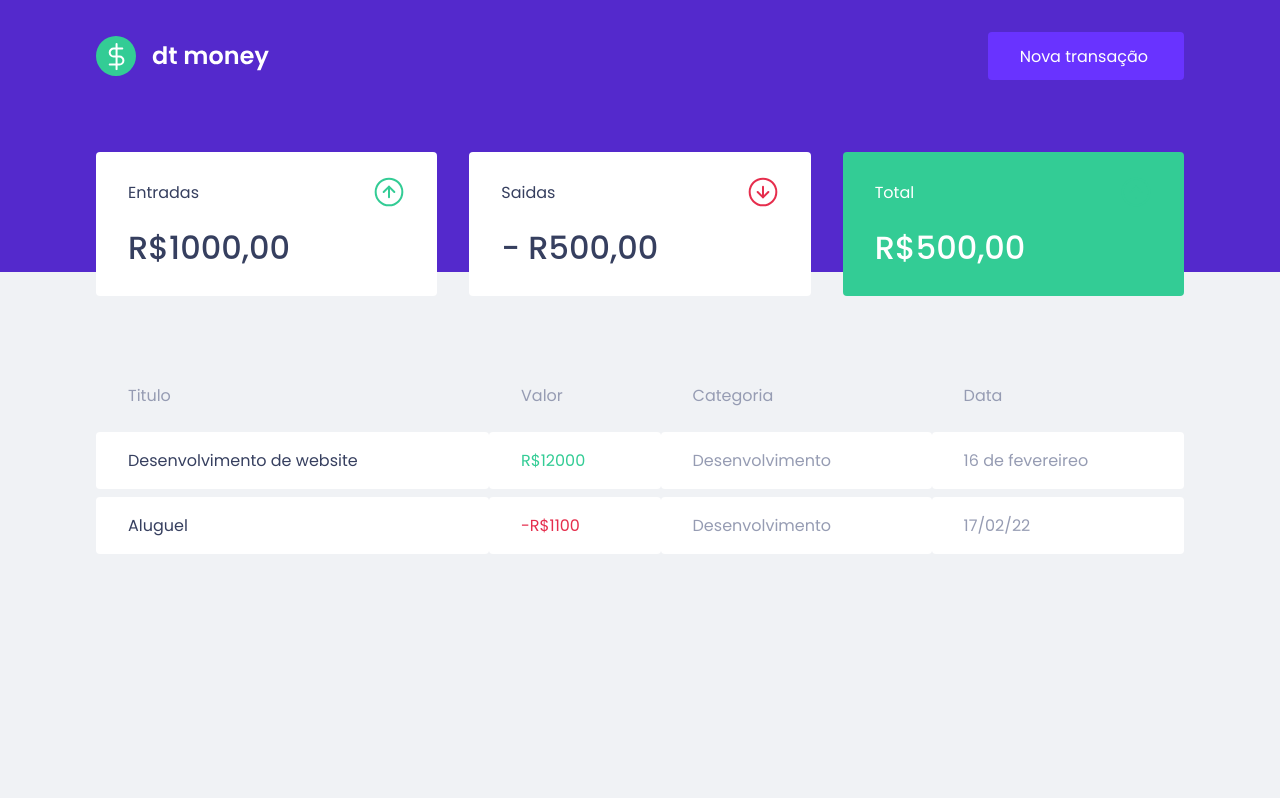
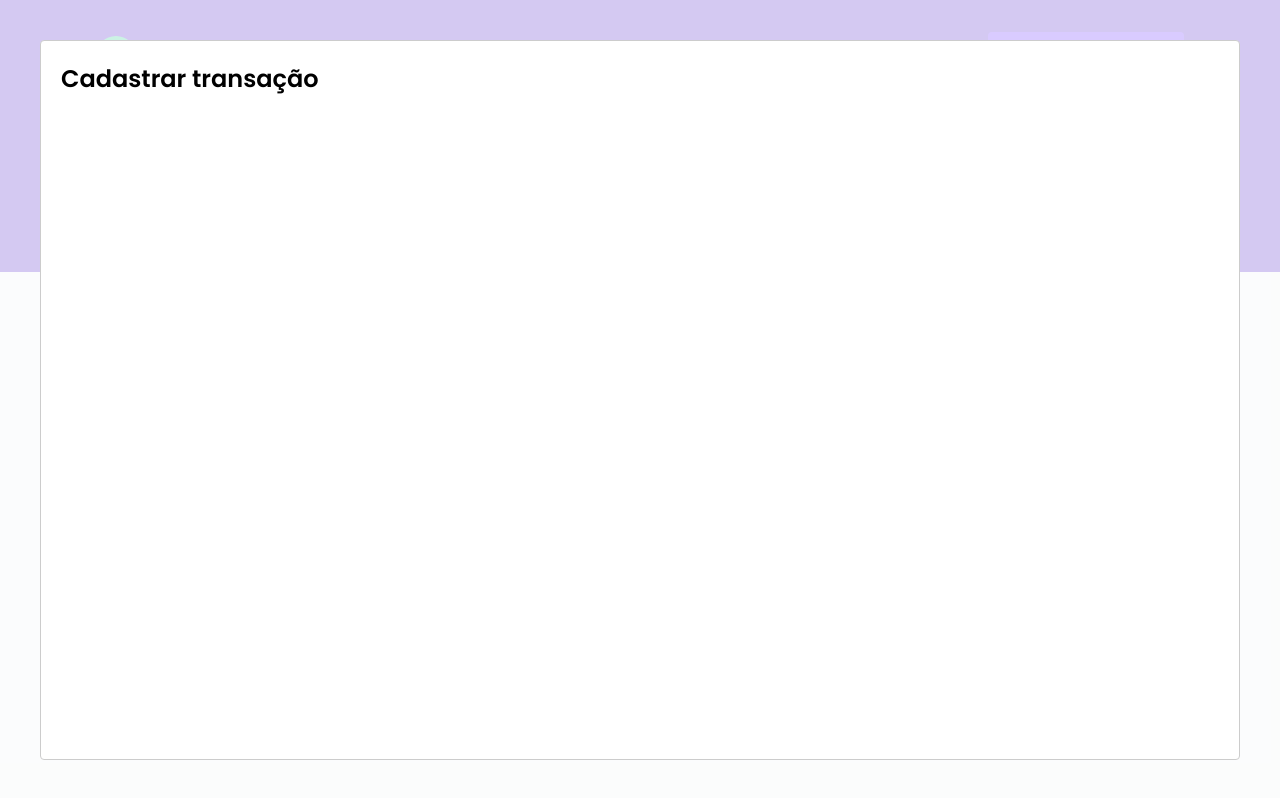
Before and after one commit to MikaelSantos1/IgniteModulo2-React, a React (Create React App) app: page / in a window 1280 px wide. Both pictures are taken after a click on the button "Nova transação". Built offline with nearby package versions, Linux system fonts and the light colour scheme; no server answers; what miragejs would draw is missing.

Commit message:
component: Modal

```diff
--- a/package.json
+++ b/package.json
@@ -20,6 +20,7 @@
     "@types/node": "^16.7.13",
     "@types/react": "^17.0.20",
     "@types/react-dom": "^17.0.9",
+    "@types/react-modal": "^3.13.1",
     "@types/styled-components": "^5.1.22",
     "typescript": "^4.4.2"
   },
--- a/src/App.tsx
+++ b/src/App.tsx
@@ -1,11 +1,30 @@
 import { Dashboard } from "./components/Dashboard";
 import { Header } from "./components/Header";
 import { GlobalStyle } from "./styles/global";
+import Modal from 'react-modal'
+import { useState } from "react";
+import { NewTransactionModal } from "./components/NewTransactionModal";
+
+Modal.setAppElement('#root')
 export function App() {
+  const [isNewTransactionMoldalOpen, setIsNewTransactionMoldalOpen] = useState(false)
+
+  function handleOpenNewTransactionModal(){
+      setIsNewTransactionMoldalOpen(true)
+  }
+  function handleCloseNewTransactionModal(){
+      setIsNewTransactionMoldalOpen(false)
+  }
   return (
     <>
-     <Header/>
+     <Header onOpenNewTransactionModal={handleOpenNewTransactionModal}/>
      <Dashboard/>
+
+     <NewTransactionModal
+     isOpen={isNewTransactionMoldalOpen}
+     onRequestClose={handleCloseNewTransactionModal}
+     />
+
      <GlobalStyle/>
     </>
   );
--- a/src/components/Header/index.tsx
+++ b/src/components/Header/index.tsx
@@ -1,14 +1,23 @@
+import { useState } from 'react'
 import logoImg from '../../assets/logo.svg'
+import Modal from 'react-modal'
 import { Container,Content } from './styles'
 
-export function Header(){
+interface HeaderProps{
+    onOpenNewTransactionModal:()=>void;
+}
+
+export function Header({onOpenNewTransactionModal}:HeaderProps){
+
     return(
         <Container>
             <Content>
             <img src={logoImg} alt="Dt money" />
-            <button type="button">
+            <button type="button" onClick={onOpenNewTransactionModal}>
                 Nova transação<optgroup></optgroup>
             </button>
+
+
             </Content>
         </Container>
     )
--- /dev/null
+++ b/src/components/NewTransactionModal/index.tsx
@@ -0,0 +1,17 @@
+import Modal from 'react-modal'
+
+interface NewTransactionModalProps{
+    isOpen:boolean;
+    onRequestClose:()=>void;
+}
+export function NewTransactionModal({isOpen,onRequestClose}:NewTransactionModalProps){
+    return(
+        <Modal
+            isOpen={isOpen}
+            onRequestClose={onRequestClose}
+            >
+
+                <h2>Cadastrar transação</h2>
+            </Modal>
+    )
+}
--- /dev/null
+++ b/src/components/NewTransactionModal/styles.ts
@@ -0,0 +1,3 @@
+import styled from 'styled-components'
+
+export const Container = styled.div``
```
Also changed, not shown: 1 other file (tests, documents, lock files or other folders).
